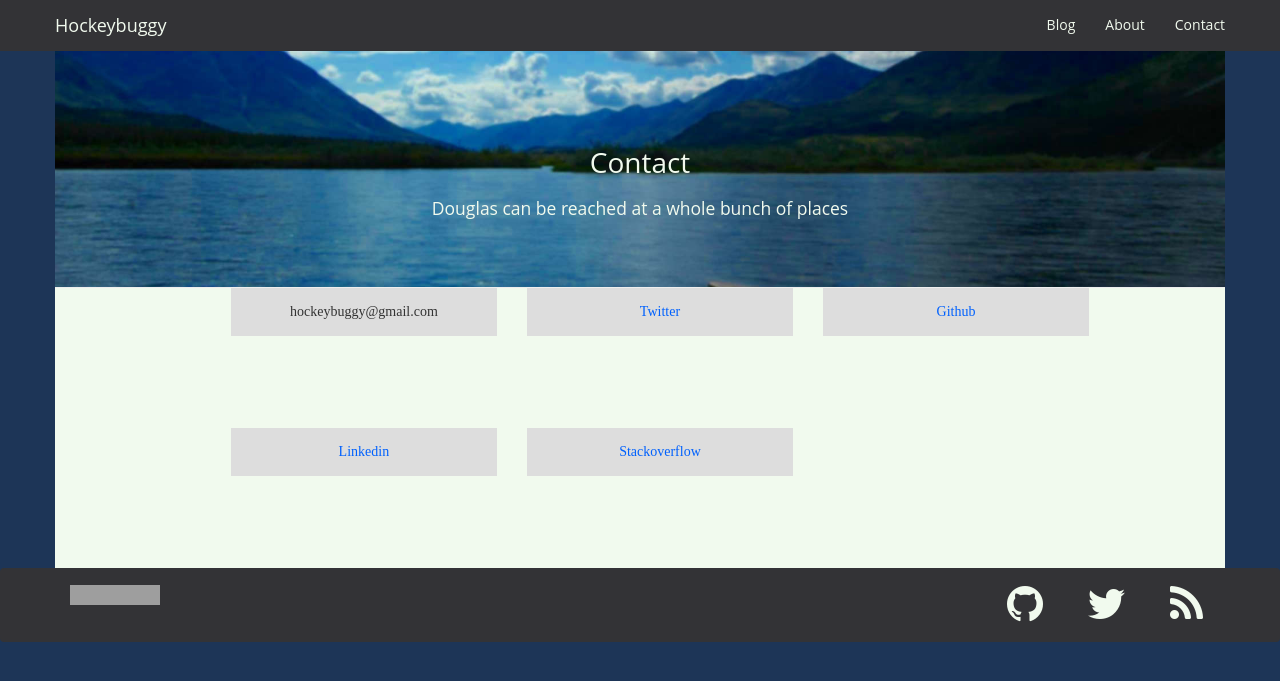
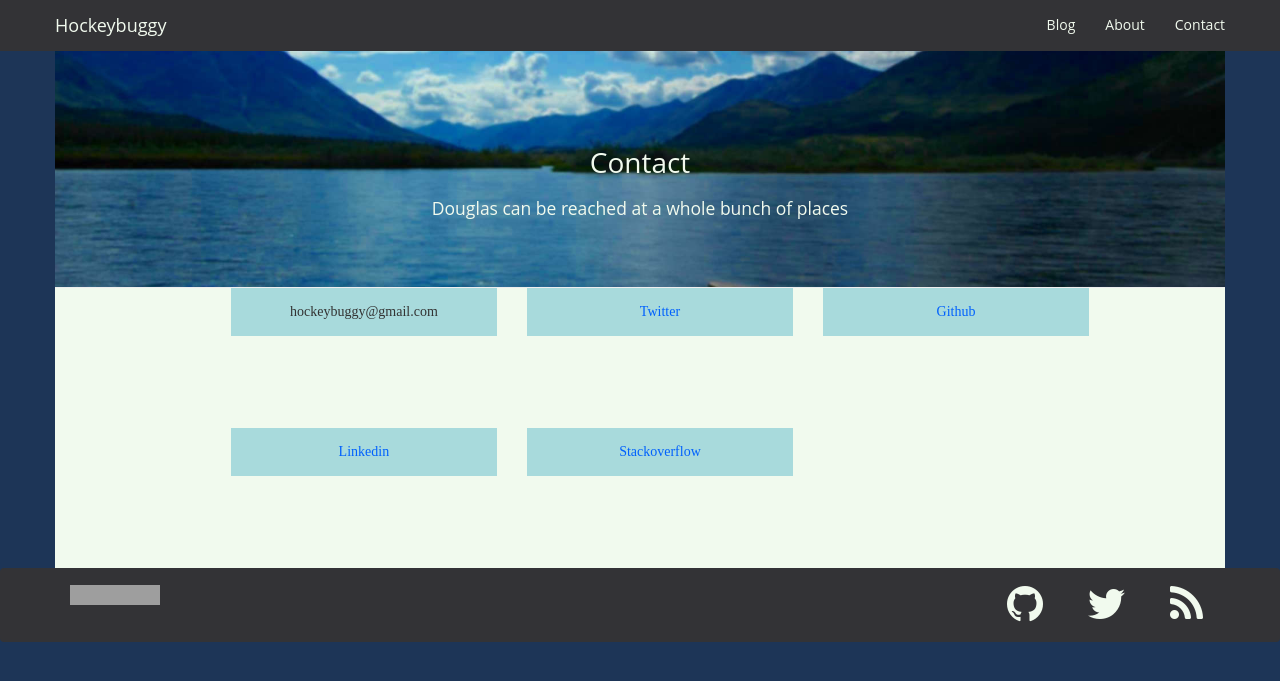
Before and after one commit to hockeybuggy/hockeybuggy.com, a Jekyll site: the page built from contact.md, in a window 1280 px wide. Shown: the top 681 px of the page. Built offline with Jekyll 4.4.1, drawn with Linux system fonts in a browser that asks for light colours; grey boxes are pictures that could not be loaded.

Commit message:
Change colour of contact page. Still not great but better.

```diff
--- a/static/css/main.scss
+++ b/static/css/main.scss
@@ -167,7 +167,7 @@ kbd {  /* Stolen from SO: http://meta.superuser.com/q/4788 */
 }
 
 #contacts-list li div{
-  background-color: #ddd;
+  background-color: $colour_3;
   padding: 1em;
 }
 
```
Also changed, not shown: contact.md (line endings or trailing spaces).
